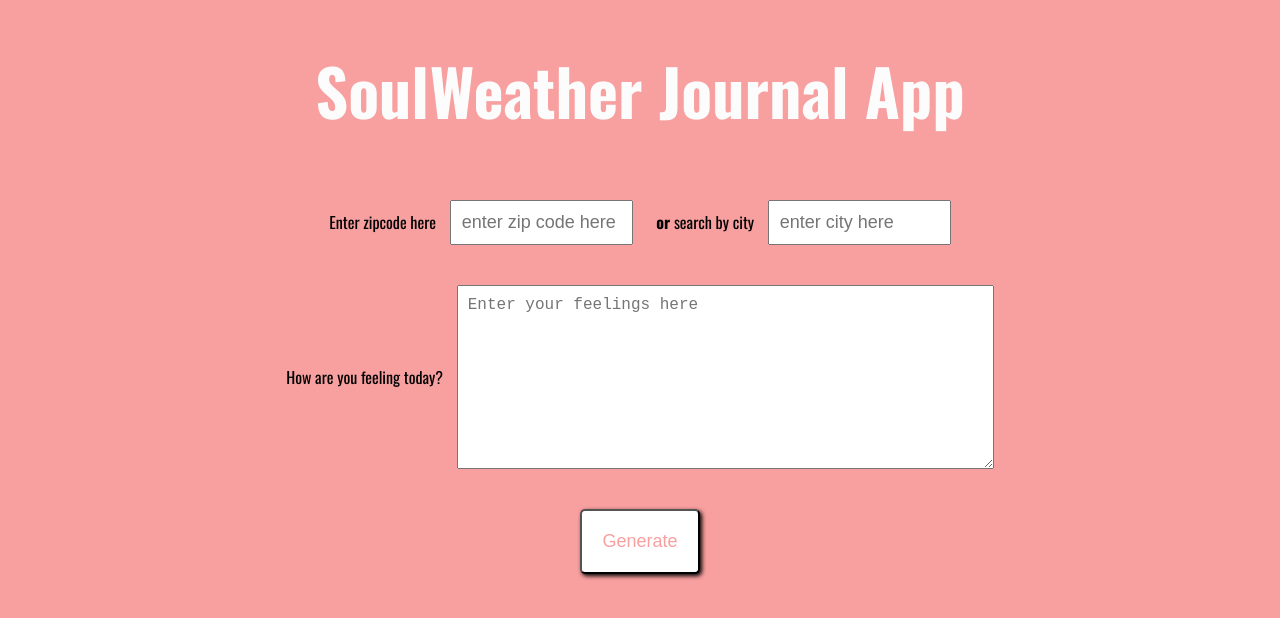
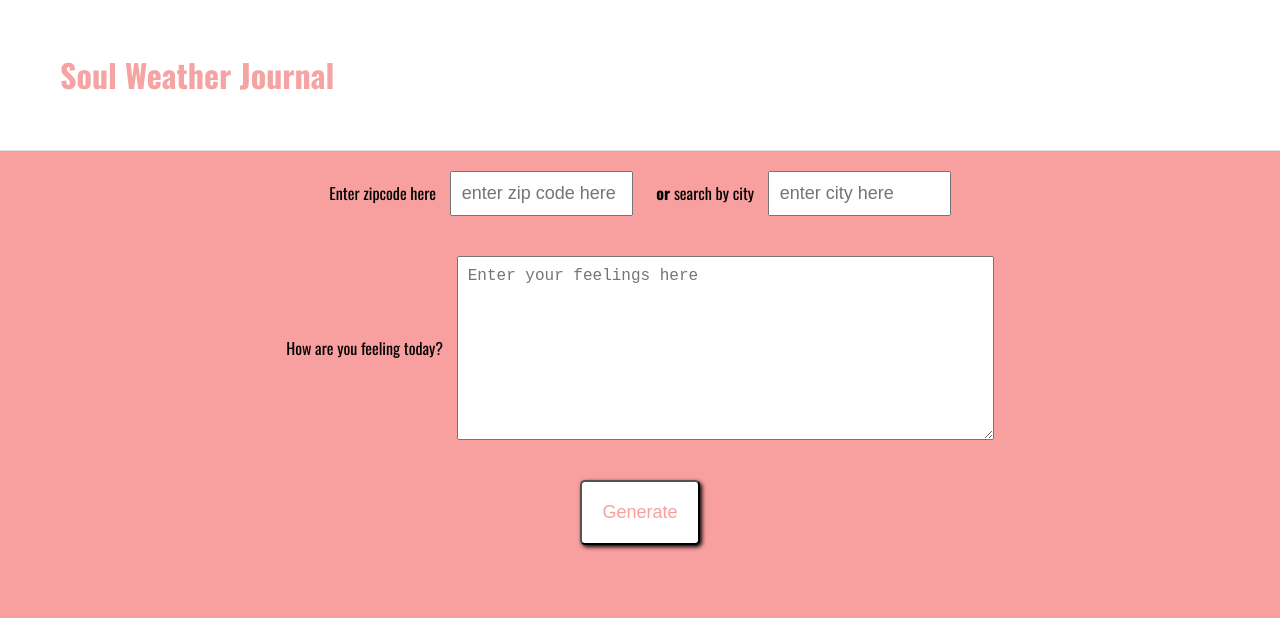
Before and after one commit to kamara-moses/SoulWeather, a website built with webpack: page src/client/views/index.html in a window 1280 px wide. Built offline with nearby package versions, Linux system fonts and the light colour scheme; a web font is replaced by a local one.

Commit message:
changed the header styling

```diff
--- a/src/client/index.js
+++ b/src/client/index.js
@@ -2,5 +2,6 @@ import { clickRespond, getWeather, postJournal, updateUI, dateTime } from "./js/
 import { config } from "./js/config"
 
 import "./styles/style.scss"
+import "./styles/header.scss"
 
 export { clickRespond, getWeather, postJournal, updateUI, dateTime, config }
--- /dev/null
+++ b/src/client/styles/header.scss
@@ -0,0 +1,10 @@
+.headline {
+    display: flex;
+    justify-content: space-between;
+    padding: 30px 60px;
+    background: white;
+    color: hsl(0, 80%, 80%);
+    margin-bottom: 20px;
+    border-bottom: 1px solid rgba(0, 0, 0, 0.125);
+    width: 100%;
+}
--- a/src/client/styles/style.scss
+++ b/src/client/styles/style.scss
@@ -1,3 +1,7 @@
+* {
+    box-sizing: border-box;
+}
+
 body {
     margin: 0;
     padding: 0;
@@ -12,13 +16,7 @@ body {
     min-height: 100vh
 }
 
-.headline {
-    text-align: center;
-    font-size: 2rem;
-    color: rgb(252, 252, 252);
-    margin-bottom: 20px;
-    font-weight: 200;
-}
+
 
 .zip,
 .feel {
--- a/src/client/views/index.html
+++ b/src/client/views/index.html
@@ -12,7 +12,7 @@
   <body>
     <div id="app">
       <div class="holder headline">
-        <h1>SoulWeather Journal App</h1>
+        <h1>Soul Weather Journal</h1>
       </div>
       <h2 id="error" class="hide">Bad data entered. Please try again.</h2>
       <div class="holder zip city">
```
